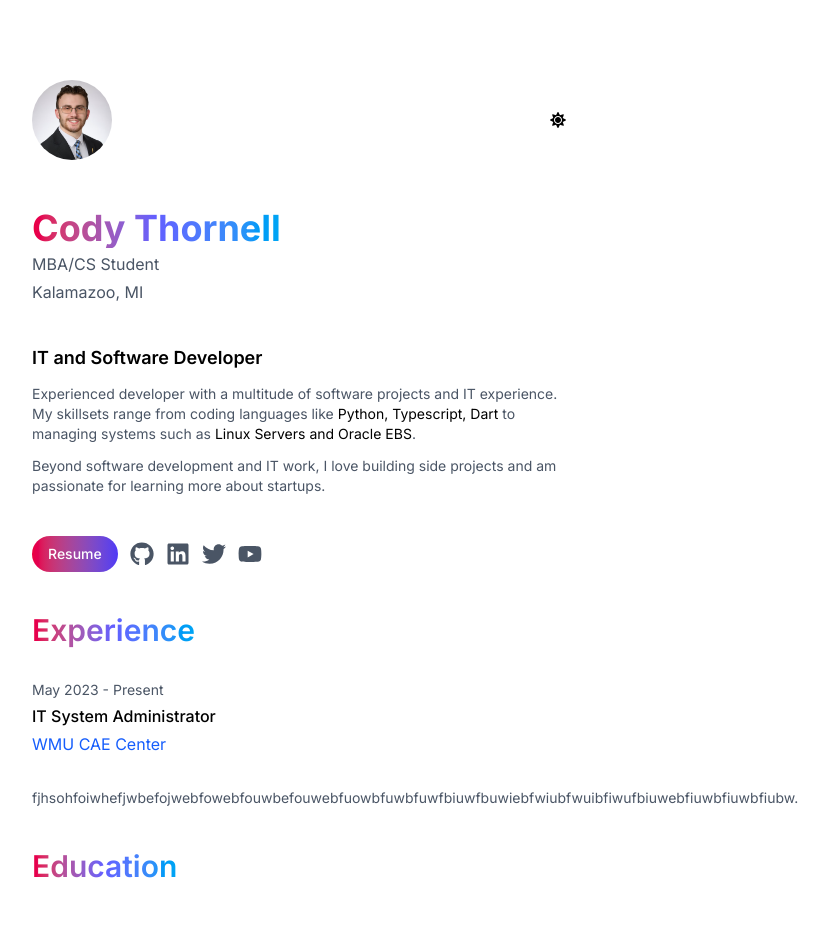
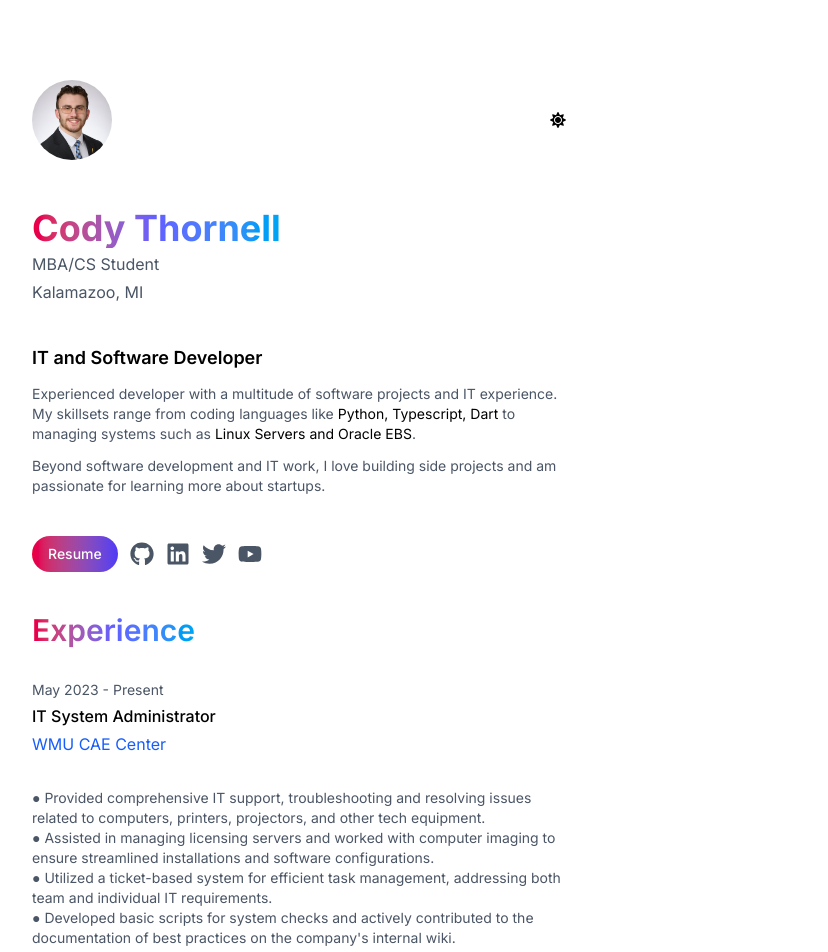
Before and after one commit to grcodeman/cody-portfolio, a Next.js app: page / in a window 1280 px wide. Shown: the top 952 px of the page, without its empty margins (336-1164 px from the left). Built offline with nearby package versions, Linux system fonts and the light colour scheme.

Commit message:
updated work listing

```diff
--- a/app/page.tsx
+++ b/app/page.tsx
@@ -97,8 +97,12 @@ export default function Home() {
                   <p className="text-blue-600 dark:text-blue-400">WMU CAE Center</p>
                 </div>
               </div>
+              {/* TODO: syle up list */}
               <p className="text-gray-600 dark:text-gray-400 text-sm">
-                fjhsohfoiwhefjwbefojwebfowebfouwbefouwebfuowbfuwbfuwfbiuwfbuwiebfwiubfwuibfiwufbiuwebfiuwbfiuwbfiubw.
+                ● Provided comprehensive IT support, troubleshooting and resolving issues related to computers, printers, projectors, and other tech equipment. <br />
+                ● Assisted in managing licensing servers and worked with computer imaging to ensure streamlined installations and software configurations. <br />
+                ● Utilized a ticket-based system for efficient task management, addressing both team and individual IT requirements. <br />
+                ● Developed basic scripts for system checks and actively contributed to the documentation of best practices on the company's internal wiki.
               </p>
             </div>
           </motion.section>
```
